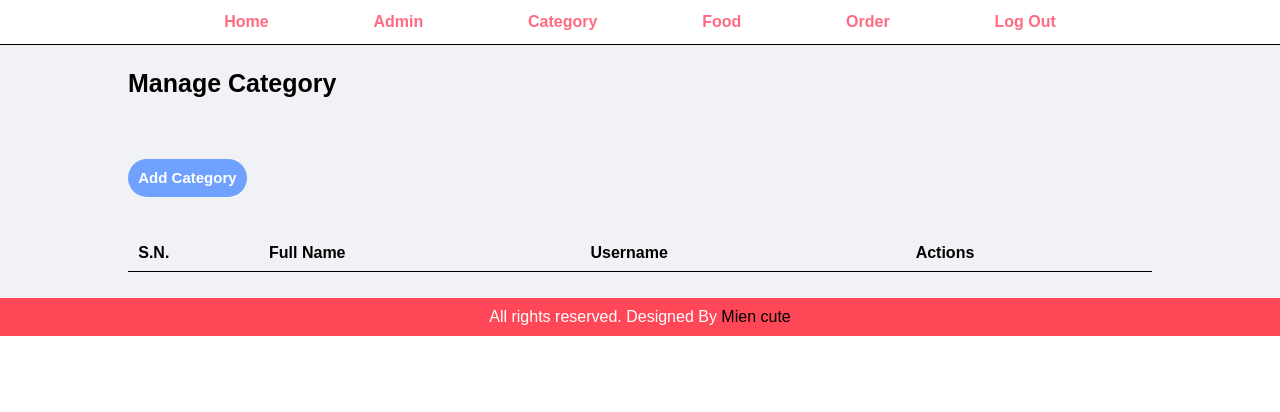
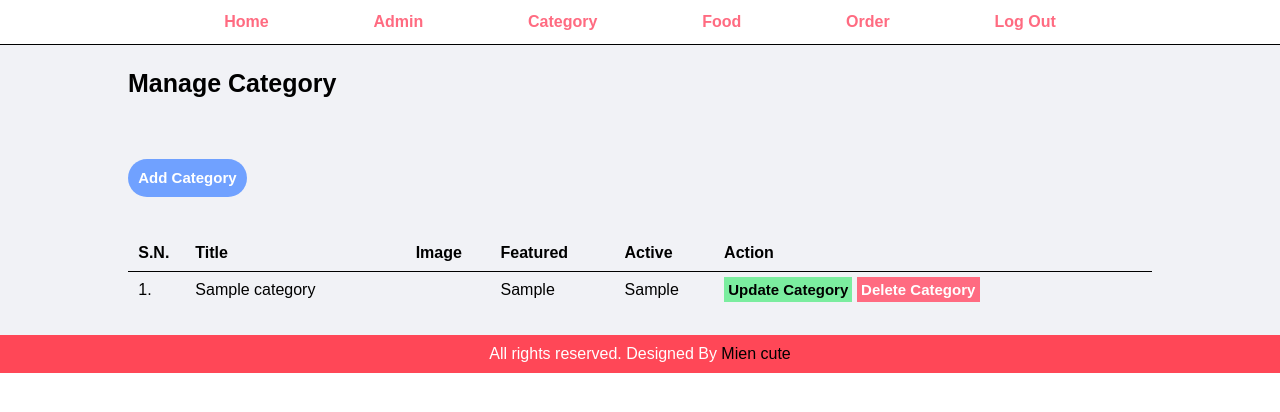
Before and after one commit to duongmien/food-order-project, a PHP site: page /food-order-project/admin/manage-category.php in a window 1280 px wide. Shown: the top 412 px of the page. Run offline with PHP 8.4, Linux system fonts and the light colour scheme; tables that the repository leaves empty or names only in its code hold one stand-in row (values such as "Sample post"); lists and menus that the app fills with data are empty.

Commit message:
added image

```diff
--- a/admin/manage-category.php
+++ b/admin/manage-category.php
@@ -15,12 +15,56 @@
     <table class="tbl-full">
       <tr>
         <th>S.N.</th>
-        <th>Full Name</th>
-        <th>Username</th>
-        <th>Actions</th>
+        <th>Title</th>
+        <th>Image</th>
+        <th>Featured</th>
+        <th>Active</th>
+        <th>Action</th>
       </tr>
+      <?php
+      $sql = "SELECT * FROM tbl_category";
+      $res = mysqli_query($conn, $sql);
+      if ($res == TRUE) {
+        $count = mysqli_num_rows($res); //Get all the row
+        $sn = 1; //Create variable and asign value
+        if ($count > 0) {
+          while ($row = mysqli_fetch_assoc($res)) {
+          $id=$row['id'];
+          $title=$row['title'];
+          $image_name= $row['image_name'];
+          $featured= $row['featured'];
+          $active =$row['active'];
+            // Display the value in our Table
+      ?>
+            <tr>
+              <td><?php echo $sn++ . '.' ?></td>
+              <td><?php echo $title ?></td>
+
+              <td>
+                <?php
+                if($image_name!="")
+                {
+
+                }
+                else{
+                  echo "<div class='text-error'> Image not Added. </div>";
+                }
+                ?>
+              </td>
+              <td><?php echo $featured ?></td>
+              <td><?php echo $active ?></td>
+              <td>
+                <a href="<?php echo SITEURL; ?>admin/update-category.php?id=<?php echo $id; ?>" class="btn-secondary" href="">Update Category</a>
+                <a href="<?php echo SITEURL; ?>admin/delete-category.php?id=<?php echo $id; ?>" class="btn-danger" href=""> Delete Category</a>
+              </td>
+            </tr>
+      <?php
+          }
+        } else {
+        }
+      }
+      ?>
     </table>
-
   </div>
 </div>
 <?php include('./partials/footer.php') ?>
```
Also changed, not shown: admin/add-category.php (+7 -0 lines), images/category/192235502_2698782506912677_5057399812444437164_n.jpg (added), images/category/Food_category_421.jpg (added).
